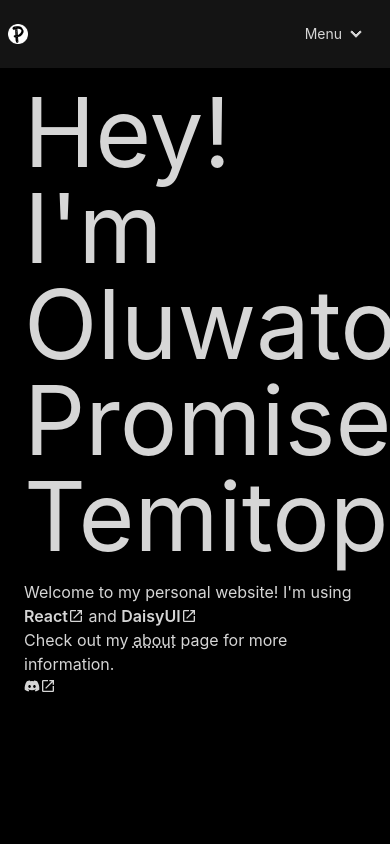
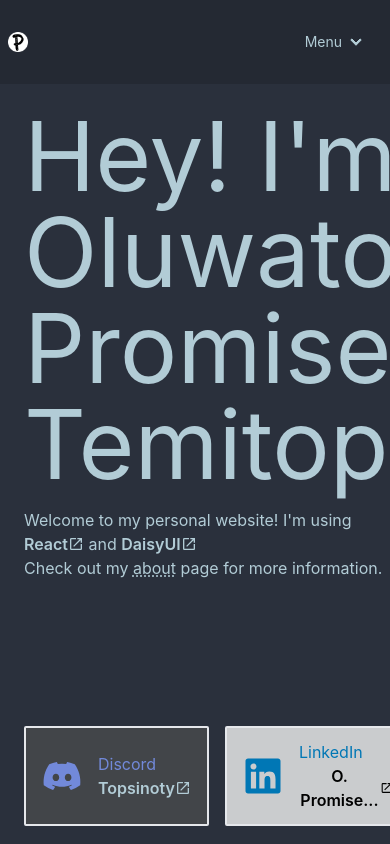
Before and after one commit to topsinoty-ee/portfolio-2024, a React (Create React App) app: page / in a window 390 px wide. Built offline with nearby package versions, Linux system fonts and the light colour scheme.

Commit message:
minimal content for vercel

```diff
--- a/public/index.html
+++ b/public/index.html
@@ -1,5 +1,5 @@
 <!DOCTYPE html>
-<html lang="en" data-theme="black">
+<html lang="en" data-theme="dim">
   <head>
     <meta charset="utf-8" />
     <link rel="icon" href="%PUBLIC_URL%/favicon.ico" />
--- a/src/Layout/withNavbar.tsx
+++ b/src/Layout/withNavbar.tsx
@@ -14,9 +14,7 @@ export const withNavbar = <P extends object>(
         <Navbar
           navlinks={[
             { src: '/', children: 'home' },
-            { src: '/page', children: 'page' },
-            { src: '/page2', children: 'page 2' },
-            { src: '/page3', children: 'page 3' },
+            { src: 'https://github.com/topsinoty-ee/portfolio-2024', children: 'View the repo' },
           ]}
         />
         <PageTitle title={title}/>
--- a/src/components/Misc.tsx
+++ b/src/components/Misc.tsx
@@ -1,12 +1,15 @@
 /** @format */
 import React from 'react';
 import { MdOpenInNew } from 'react-icons/md';
+import { IconContext } from 'react-icons';
 
 export interface TooltipConfig {
   description?: string;
   children: React.ReactNode | string;
   href?: string;
   link?: string;
+  disabled?: boolean;
+  iconColor?: string;
 }
 
 export const Tooltip: React.FC<TooltipConfig> = ({
@@ -14,15 +17,18 @@ export const Tooltip: React.FC<TooltipConfig> = ({
   children,
   href,
   link,
+  disabled,
+  iconColor
 }) => {
   if (href) {
     return (
       <span
         className="tooltip inline-flex flex "
         data-tip={
-          description || href?.length > 21
-            ? href?.substring(0, 21) + '...'
-            : href || 'Not set'
+          !disabled &&
+          (description ||
+            (href.length > 21 ? href.substring(0, 21) + '...' : href) ||
+            'Not set')
         }>
         <a
           href={href}
@@ -30,7 +36,9 @@ export const Tooltip: React.FC<TooltipConfig> = ({
           rel="noopener noreferrer"
           className="inline-flex align-center content-center self-center items-center gap-1/2">
           <strong className="font-semibold">{children}</strong>
-          {href && <MdOpenInNew />}
+          <IconContext.Provider value={{ color: iconColor || '' }}>
+            <MdOpenInNew />
+          </IconContext.Provider>
         </a>
       </span>
     );
@@ -46,11 +54,13 @@ export const Tooltip: React.FC<TooltipConfig> = ({
         </a>
       </span>
     );
-    } else {
-      return (
-        <span className="tooltip inline-flex flex" data-tip={description || 'not set'}>
-          <strong>{children}</strong>
-        </span>
-      );
+  } else {
+    return (
+      <span
+        className="tooltip inline-flex flex"
+        data-tip={description || 'not set'}>
+        <strong>{children}</strong>
+      </span>
+    );
   }
 };
--- a/src/components/Navbar.tsx
+++ b/src/components/Navbar.tsx
@@ -10,7 +10,7 @@ interface NavbarProps {
 }
 const Navbar: React.FC<NavbarProps> = ({ navlinks }) => {
   return (
-    <header className="navbar bg-base-200 items-center ease-in duration-300 transition-all top-0 z-[999] sticky max-h-[10vh]">
+    <header className="navbar bg-base-200 items-center ease-in duration-300 transition-all top-0 z-[999] sticky h-[10vh]">
       <div className="flex-1">
         <NavLink to={navlinks[0].src}>
           <Logo logoSrc={logo} className='h-10'/>
--- a/src/components/Social.tsx
+++ b/src/components/Social.tsx
@@ -3,33 +3,64 @@
 import { IconContext } from 'react-icons';
 import { TooltipConfig, Tooltip } from './Misc';
 
+type SocialLogoColor = {
+  primary: string;
+  secondary: string;
+  [rest: string]: string;
+};
+
 type Logo = {
   icon: React.ReactNode;
   href: string;
-  className: string;
-  [x: string]: any;
+  className?: string;
+  [rest: string]: any;
 };
 
-interface SocialConfig extends TooltipConfig {
+interface SocialConfig extends Omit<TooltipConfig, 'children'> {
   logo: Logo;
   title: string;
   font?: string;
-  colors: string[];
+  colors: SocialLogoColor;
   username: string;
+  link?: string;
 }
 
-const Social: React.FC<SocialConfig> = ({ logo, title, username, href }) => {
+const Social: React.FC<SocialConfig> = (props) => {
+  const { logo, title, username, colors } = props;
+  const { primary, secondary, ...restColors } = colors;
+
   return (
-    <div>
+    <div
+      style={{ backgroundColor: secondary }}
+      className="social rounded-sm flex px-4 py-3 gap-4 justify-start items-center max-w-52 border-2">
       <span>
         <IconContext.Provider
-          value={{ className: logo.className, ...logo.x }}>
-            {logo.icon}
-          </IconContext.Provider>
+          value={{
+            className: logo.className || '',
+            style: { color: primary, ...restColors },
+            size: '40',
+          }}>
+          {logo.icon}
+        </IconContext.Provider>
       </span>
       <div>
-        <h2>{title}</h2>
-        <Tooltip description={href}>{username}</Tooltip>
+        <a
+          href={logo.href}
+          target="_blank"
+          rel="noreferrer"
+          className="cursor-pointer">
+          <h2 style={{ color: primary }}>{title}</h2>
+        </a>
+        <Tooltip
+          href={logo.href}
+          {...props}>
+          {/* If text-color is provided then use it from rest colors */}
+          <span style={{ color: restColors.textColor || '' }}>
+            {username.length > 13
+              ? `${username.substring(0, 10)}...`
+              : username}
+          </span>
+        </Tooltip>
       </div>
     </div>
   );
--- a/src/index.css
+++ b/src/index.css
@@ -11,6 +11,8 @@ body {
     sans-serif;
   -webkit-font-smoothing: antialiased;
   -moz-osx-font-smoothing: grayscale;
+  height: 100%;
+  width: 100%;
 }
 
 code {
@@ -18,11 +20,11 @@ code {
     monospace;
 }
 
-@layer components{
-  .underline-dotted{
+@layer components {
+  .underline-dotted {
     text-decoration: underline dotted;
   }
-  .carousel{
-    @apply snap-always snap-mandatory snap-start
+  .carousel {
+    @apply snap-always snap-mandatory snap-start;
   }
 }
--- a/src/pages/Home.tsx
+++ b/src/pages/Home.tsx
@@ -1,41 +1,21 @@
 /** @format */
 
+import { useEffect } from 'react';
 import { withNavbar } from '../Layout/withNavbar';
-import { Tooltip } from '../components/Misc';
-import { FaDiscord } from 'react-icons/fa6';
+import Hero from '../sections/Hero';
+import About from '../sections/About';
+import Project from '../sections/Projects';
 
 const Home = () => {
+  useEffect(() => {
+    alert('This page is a work in progress!');
+  }, []);
+
   return (
     <main className="carousel carousel-vertical h-[90vh] w-full">
-      <div className="w-full py-4 px-6">
-        {/* Hero */}
-        <div className="flex flex-col gap-4 w-3/5 md:w-full  sm:w-full">
-          {/* Text */}
-          <h1 className="text-8xl">Hey! I'm Oluwatobiloba Promise Temitope.</h1>
-          <div className="w-full">
-            {/* Add typewriter or carousel effect here and leave as gray text */}
-            <p>
-              Welcome to my personal website! I'm using{' '}
-              <Tooltip href="https://www.react.dev">React</Tooltip> and{' '}
-              <Tooltip href="https://www.daisyui.com">DaisyUI</Tooltip>
-            </p>
-            <p>
-              Check out my <Tooltip link="#about">about</Tooltip> page for more
-              information.
-            </p>
-          </div>
-        </div>
-        <div className="w-2/5 flex flex-col">
-          {/* Socials */}
-          <div>
-            <Tooltip
-              href="https://discord.com/users/topsinoty"
-              description="Topsinoty">
-              <FaDiscord />
-            </Tooltip>
-          </div>
-        </div>
-      </div>
+      <Hero />
+      <About />
+      <Project/>
     </main>
   );
 };
--- /dev/null
+++ b/src/sections/About.tsx
@@ -0,0 +1,43 @@
+/** @format */
+
+const About: React.FC = () => {
+  return (
+    <section
+      id="#about"
+      className="w-full flex justify-between h-[90vh] carousel-item snap-start snap-always">
+      <div className="py-4 px-6 bg-base-300 w-3/5 flex flex-col gap-5">
+        <h1 className="text-4xl font-semibold">About Me</h1>
+        <div className="py-4">
+          <p className="text-lg w-3/5 leading-10 flex flex-col gap-6">
+            <span>
+              I'm a Frontend Web-developer specializing in visually appealing
+              and interactive websites. With expertise in JavaScript, HTML, and
+              CSS, I write efficient code for optimal performance.
+            </span>
+            <span>
+              Lorem ipsum
+              vns'fjlknv;kfjdkjsb;djfkbf;dkjb;kfdjnbdf;kjb;kjdfnbdfkjbfk
+              dsavnd;vjkdvn;kjvndgjkbndjgngg
+              dsaglknkgnlkngaslndlgknsdlknlgdkngldkngslkngldskngslkndlkgnlkgnalknga'lkdgns'
+            </span>
+          </p>
+        </div>
+      </div>
+      <div className="py-4 px-6 bg-base-100 w-2/5 flex flex-col gap-5">
+        <h1 className="text-4xl font-semibold">Skills</h1>
+        <div className="py-4 grid grid-cols-2 gap-4 overflow-auto">
+          <div className="h-40 bg-white"></div>
+          <div className="h-40 bg-white"></div>
+          <div className="h-40 bg-white"></div>
+          <div className="h-40 bg-white"></div>
+          <div className="h-40 bg-white"></div>
+          <div className="h-40 bg-white"></div>
+          <div className="h-40 bg-white"></div>
+          <div className="h-40 bg-white"></div>
+        </div>
+      </div>
+    </section>
+  );
+};
+
+export default About;
--- a/src/sections/Hero.tsx
+++ b/src/sections/Hero.tsx
@@ -1,8 +1,70 @@
+import { Tooltip } from '../components/Misc';
+import { FaDiscord, FaGithub, FaLinkedin } from 'react-icons/fa6';
+import Social from '../components/Social';
+
 const Hero =()=>{
-    return(
-        <div>
-
+    return (
+      <section
+        id="#hero"
+        className="w-full p-6 flex flex-col justify-between h-[85vh] max-h-[90vh] carousel-item snap-start snap-always min-h-[550px]">
+        {/* Hero */}
+        <div className="flex flex-col gap-4 w-3/5 md:w-full  sm:w-full">
+          {/* Text */}
+          <h1 className="text-8xl">Hey! I'm Oluwatobiloba Promise Temitope.</h1>
+          <div className="w-full">
+            {/* Add typewriter or carousel effect here and leave as gray text */}
+            <p>
+              Welcome to my personal website! I'm using{' '}
+              <Tooltip href="https://www.react.dev">React</Tooltip> and{' '}
+              <Tooltip href="https://www.daisyui.com">DaisyUI</Tooltip>
+            </p>
+            <p>
+              Check out my <Tooltip link="#about">about</Tooltip> page for more
+              information.
+            </p>
+          </div>
         </div>
-    )
+        <div className="w-3/5 flex">
+          {/* Socials */}
+          <div className="flex gap-4">
+            <Social
+              logo={{
+                icon: <FaDiscord />,
+                href: 'https://discord.com/users/topsinoty',
+              }}
+              title="Discord"
+              username="Topsinoty"
+              colors={{ primary: '#7289da', secondary: '#424549' }}
+            />
+            <Social
+              logo={{
+                icon: <FaLinkedin />,
+                href: 'https://linkedin.com/in/promise-temitope',
+              }}
+              title="LinkedIn"
+              username="O. Promise Temitope"
+              colors={{
+                primary: '#0077b5',
+                secondary: '#caccce',
+                textColor: '#000',
+              }}
+              iconColor="#000"
+            />
+            <Social
+              logo={{
+                icon: <FaGithub />,
+                href: 'https://github.com/topsinoty-ee',
+              }}
+              title="Github"
+              username="topsinoty-ee"
+              colors={{
+                primary: '#fafbfc',
+                secondary: '#2b3137',
+              }}
+            />
+          </div>
+        </div>
+      </section>
+    );
 }
 export default Hero
--- /dev/null
+++ b/src/sections/Projects.tsx
@@ -0,0 +1,32 @@
+/** @format */
+
+import { Tooltip } from '../components/Misc';
+
+const Project = () => {
+  return (
+    <section
+      id="#projects"
+      className="w-full flex justify-between h-[90vh] carousel-item snap-start snap-always">
+      <div className="py-4 px-6 flex flex-col gap-5 w-full">
+        <div className="flex flex-col gap-2">
+          <h1 className="text-4xl font-semibold">My projects</h1>
+          <p className="font-light italic">
+            See my projects on{' '}
+            <Tooltip href="https://github.com/topsinoty-ee?tab=repositories">
+              github
+            </Tooltip>{' '}
+            or <Tooltip href="https://replit.com/@topsinoty">replit</Tooltip>
+          </p>
+        </div>
+
+        <div className="carousel w-full bg-white h-full gap-4">
+          <div className="h-full bg-base-200 w-1/2 carousel-item"></div>
+          <div className="h-full bg-base-200 w-1/2 carousel-item"></div>
+          <div className="h-full bg-base-200 w-1/2 carousel-item"></div>
+        </div>
+      </div>
+    </section>
+  );
+};
+
+export default Project;
```
